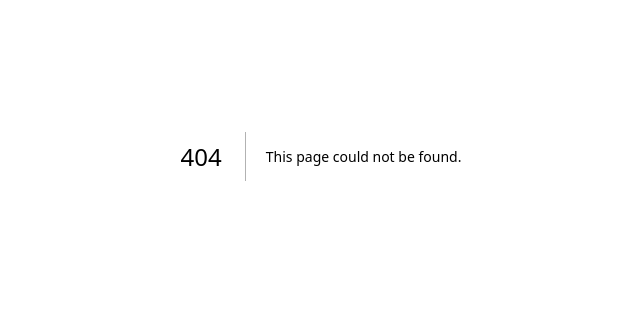
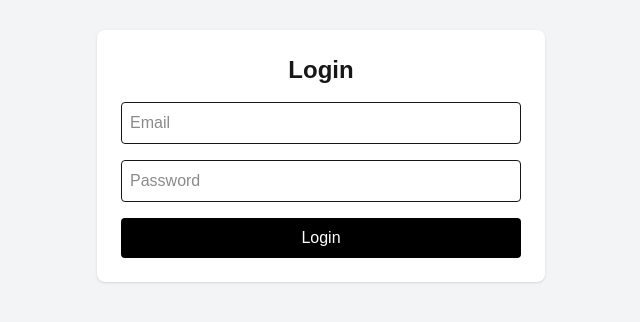
Before and after one commit to anistdnt/NutriGenie-, a Next.js app: page /login in a window 1280 px wide. Before the commit this address had no page. Shown: the part 244-566 px from the top of the page, without its empty margins (319-959 px from the left). Built offline with nearby package versions, Linux system fonts and the light colour scheme.

Commit message:
ui folder structure setup and basic auth , dashboard ui setup

```diff
--- /dev/null
+++ b/src/app/(auth)/layout.tsx
@@ -0,0 +1,12 @@
+// app/(auth)/layout.tsx
+export default function AuthLayout({
+  children,
+}: {
+  children: React.ReactNode;
+}) {
+  return (
+    <div className="min-h-screen flex items-center justify-center bg-gray-100">
+      {children}
+    </div>
+  );
+}
--- /dev/null
+++ b/src/app/(auth)/login/page.tsx
@@ -0,0 +1,5 @@
+import LoginForm from "@/src/components/auth/LoginForm";
+
+export default function LoginPage() {
+  return <LoginForm />;
+}
--- /dev/null
+++ b/src/app/(protected)/dashboard/page.tsx
@@ -0,0 +1,4 @@
+
+export default function DashboardPage() {
+  return <h1 className="text-2xl">Welcome to Dashboard</h1>;
+}
--- /dev/null
+++ b/src/app/(protected)/layout.tsx
@@ -0,0 +1,18 @@
+// app/(protected)/layout.tsx
+import { authOptions } from "@/src/lib/auth/auth-options";
+import { getServerSession } from "next-auth";
+import { redirect } from "next/navigation";
+
+export default async function ProtectedLayout({
+  children,
+}: {
+  children: React.ReactNode;
+}) {
+  const session = await getServerSession(authOptions);
+
+  if (!session) {
+    redirect("/login");
+  }
+
+  return <>{children}</>;
+}
--- /dev/null
+++ b/src/components/auth/AuthCard.tsx
@@ -0,0 +1,15 @@
+// components/auth/AuthCard.tsx
+export default function AuthCard({
+  children,
+  title,
+}: {
+  children: React.ReactNode;
+  title: string;
+}) {
+  return (
+    <div className="w-full max-w-md bg-white p-6 rounded-lg shadow">
+      <h1 className="text-2xl font-semibold mb-4 text-center">{title}</h1>
+      {children}
+    </div>
+  );
+}
--- /dev/null
+++ b/src/components/auth/LoginForm.tsx
@@ -0,0 +1,60 @@
+"use client";
+
+import { signIn } from "next-auth/react";
+import { useRouter } from "next/navigation";
+import { useState } from "react";
+import AuthCard from "./AuthCard";
+
+export default function LoginForm() {
+  const router = useRouter();
+  const [email, setEmail] = useState("");
+  const [password, setPassword] = useState("");
+  const [error, setError] = useState("");
+
+  const handleSubmit = async (e: React.FormEvent) => {
+    e.preventDefault();
+
+    const res = await signIn("credentials", {
+      email,
+      password,
+      redirect: false, // IMPORTANT
+    });
+
+    if (res?.error) {
+      setError("Invalid credentials");
+      return;
+    }
+
+    // SPA navigation
+    router.push("/dashboard");
+    router.refresh(); // ensures session is fresh
+  };
+
+  return (
+    <AuthCard title="Login">
+      <form onSubmit={handleSubmit} className="space-y-4">
+        <input
+          type="email"
+          className="w-full border p-2 rounded"
+          placeholder="Email"
+          value={email}
+          onChange={(e) => setEmail(e.target.value)}
+        />
+
+        <input
+          type="password"
+          className="w-full border p-2 rounded"
+          placeholder="Password"
+          value={password}
+          onChange={(e) => setPassword(e.target.value)}
+        />
+
+        {error && <p className="text-red-500 text-sm">{error}</p>}
+
+        <button className="w-full bg-black text-white py-2 rounded">
+          Login
+        </button>
+      </form>
+    </AuthCard>
+  );
+}
```
Also changed, not shown: src/app/(auth)/register/page.tsx (added), src/components/auth/RegisterForm.tsx (added), src/components/ui/Button.tsx (added), src/components/ui/Input.tsx (added).
